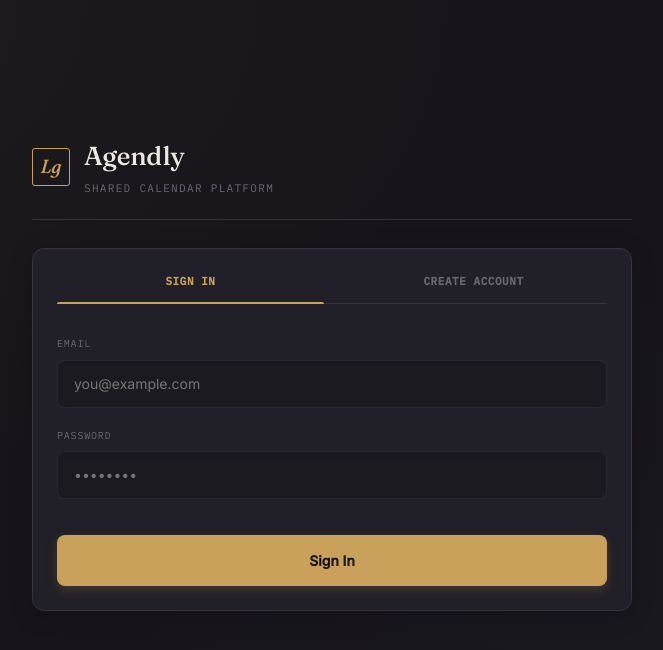
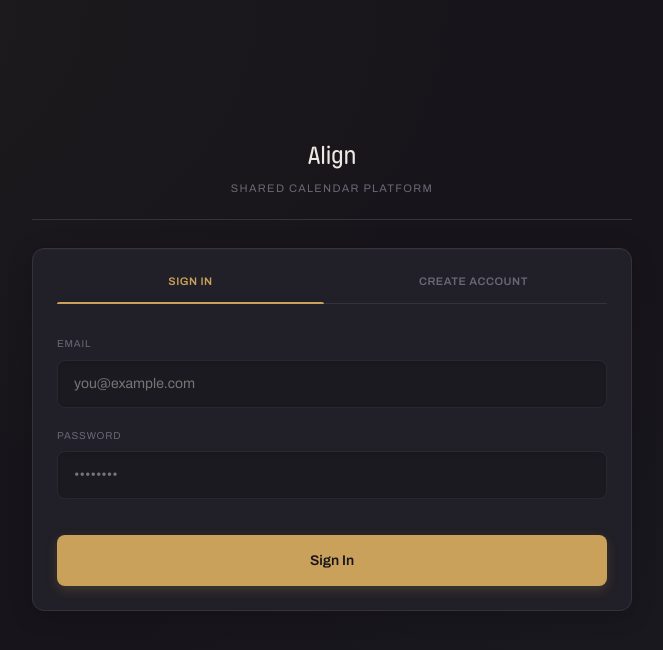
Before and after one commit to SimpleMindedMoron/minimal-calendar, a Next.js app: page /login in a window 1280 px wide. Shown: the top 650 px of the page, without its empty margins (308-971 px from the left). Built offline with nearby package versions, Linux system fonts and the light colour scheme; no server answers.

Commit message:
Update fonts

```diff
--- a/app/components/calendar-panel/calendar-panel.module.css
+++ b/app/components/calendar-panel/calendar-panel.module.css
@@ -5,7 +5,7 @@
   margin-bottom: 18px;
 }
 .panelHead h2 {
-  font-family: 'Fraunces', serif;
+  font-family: 'Pilcrow Rounded', sans-serif;
   font-style: italic;
   font-weight: 500;
   font-size: 21px;
@@ -15,7 +15,7 @@
   display: flex;
   align-items: center;
   gap: 10px;
-  font-family: 'IBM Plex Mono', monospace;
+  font-family: 'Archivo', sans-serif;
   font-size: 11px;
   color: var(--ink-faint);
 }
@@ -39,7 +39,7 @@
 }
 
 .addBtn {
-  font-family: 'IBM Plex Mono', monospace !important;
+  font-family: 'Archivo', sans-serif !important;
   font-size: 11px !important;
   letter-spacing: 0.04em;
   color: var(--bg) !important;
@@ -61,7 +61,7 @@
   margin-bottom: 4px;
 }
 .weekdays span {
-  font-family: 'IBM Plex Mono', monospace;
+  font-family: 'Archivo', sans-serif;
   font-size: 10px;
   letter-spacing: 0.1em;
   text-transform: uppercase;
@@ -103,7 +103,7 @@
 }
 
 .date {
-  font-family: 'Fraunces', serif;
+  font-family: 'Pilcrow Rounded', sans-serif;
   font-size: 14px;
   color: var(--ink-dim);
 }
@@ -141,7 +141,7 @@
 }
 
 .tab {
-  font-family: 'IBM Plex Mono', monospace;
+  font-family: 'Archivo', sans-serif;
   font-size: 8.5px;
   letter-spacing: 0.03em;
   padding: 1.5px 5px;
@@ -192,7 +192,7 @@
   margin-top: 18px;
   padding-top: 16px;
   border-top: 1px solid var(--rule-soft);
-  font-family: 'IBM Plex Mono', monospace;
+  font-family: 'Archivo', sans-serif;
   font-size: 10.5px;
   color: var(--ink-dim);
 }
--- a/app/components/event-dialog/event-dialog.module.css
+++ b/app/components/event-dialog/event-dialog.module.css
@@ -24,7 +24,7 @@
 .title {
   margin: 0 0 1.6rem;
   color: var(--ink);
-  font-family: 'Fraunces', serif;
+  font-family: 'Pilcrow Rounded', sans-serif;
   font-style: italic;
   font-size: 26px;
   font-weight: 500;
@@ -45,7 +45,7 @@
   display: grid;
   gap: 0.42rem;
   color: var(--ink-faint);
-  font-family: 'IBM Plex Mono', monospace;
+  font-family: 'Archivo', sans-serif;
   font-size: 10px;
   letter-spacing: 0.08em;
   text-transform: uppercase;
@@ -59,7 +59,7 @@
   border-radius: 6px;
   background: var(--bg);
   color: var(--ink);
-  font-family: 'Inter', sans-serif;
+  font-family: 'Archivo', sans-serif;
   font-size: 14px;
   transition: border-color 0.2s, background-color 0.2s;
 }
@@ -83,7 +83,7 @@
   min-height: 2.65rem;
   padding: 0.55rem 1.2rem;
   border-radius: 6px;
-  font-family: 'Inter', sans-serif;
+  font-family: 'Archivo', sans-serif;
   font-size: 13px;
   font-weight: 500;
   transition: all 0.2s;
--- a/app/components/login-form/login-form.module.css
+++ b/app/components/login-form/login-form.module.css
@@ -21,7 +21,7 @@
   border: 0;
   background: transparent;
   color: var(--ink-faint);
-  font-family: 'IBM Plex Mono', monospace;
+  font-family: 'Archivo', sans-serif;
   font-size: 11px;
   font-weight: 600;
   letter-spacing: 0.05em;
@@ -55,7 +55,7 @@
   margin-bottom: 1.5rem;
   padding: 0.8rem;
   border-radius: 6px;
-  font-family: 'Inter', sans-serif;
+  font-family: 'Archivo', sans-serif;
   font-size: 13px;
   text-align: center;
   animation: fade-in 300ms ease;
@@ -85,7 +85,7 @@
   flex-direction: column;
   gap: 0.5rem;
   color: var(--ink-faint);
-  font-family: 'IBM Plex Mono', monospace;
+  font-family: 'Archivo', sans-serif;
   font-size: 10px;
   letter-spacing: 0.08em;
   text-transform: uppercase;
@@ -99,7 +99,7 @@
   border-radius: 8px;
   background: var(--bg-warm);
   color: var(--ink);
-  font-family: 'Inter', sans-serif;
+  font-family: 'Archivo', sans-serif;
   font-size: 14px;
   transition: all 0.2s ease;
   box-shadow: inset 0 2px 4px rgba(0,0,0,0.1);
@@ -124,7 +124,7 @@
   border-radius: 8px;
   background: var(--gold);
   color: var(--bg);
-  font-family: 'Inter', sans-serif;
+  font-family: 'Archivo', sans-serif;
   font-size: 14px;
   font-weight: 600;
   transition: all 0.2s ease;
--- a/app/components/room-dialog/room-dialog.module.css
+++ b/app/components/room-dialog/room-dialog.module.css
@@ -28,7 +28,7 @@
 .title {
   margin: 0;
   color: var(--ink);
-  font-family: 'Fraunces', serif;
+  font-family: 'Pilcrow Rounded', sans-serif;
   font-style: italic;
   font-size: 26px;
   font-weight: 500;
@@ -37,7 +37,7 @@
 .subtitle {
   margin: 0.4rem 0 0;
   color: var(--ink-dim);
-  font-family: 'Inter', sans-serif;
+  font-family: 'Archivo', sans-serif;
   font-size: 13px;
 }
 
@@ -54,7 +54,7 @@
   border: 0;
   background: transparent;
   color: var(--ink-faint);
-  font-family: 'IBM Plex Mono', monospace;
+  font-family: 'Archivo', sans-serif;
   font-size: 11px;
   font-weight: 600;
   letter-spacing: 0.04em;
@@ -88,7 +88,7 @@
   display: grid;
   gap: 0.42rem;
   color: var(--ink-faint);
-  font-family: 'IBM Plex Mono', monospace;
+  font-family: 'Archivo', sans-serif;
   font-size: 10px;
   letter-spacing: 0.08em;
   text-transform: uppercase;
@@ -102,7 +102,7 @@
   border-radius: 6px;
   background: var(--bg);
   color: var(--ink);
-  font-family: 'Inter', sans-serif;
+  font-family: 'Archivo', sans-serif;
   font-size: 14px;
   transition: border-color 0.2s, background-color 0.2s;
 }
@@ -126,7 +126,7 @@
   min-height: 2.65rem;
   padding: 0.55rem 1.2rem;
   border-radius: 6px;
-  font-family: 'Inter', sans-serif;
+  font-family: 'Archivo', sans-serif;
   font-size: 13px;
   font-weight: 500;
   transition: all 0.2s;
--- a/app/globals.css
+++ b/app/globals.css
@@ -1,3 +1,23 @@
+
+@font-face {
+  font-family: 'Archivo';
+  src: url('/fonts/Archivo-Variable.ttf') format('truetype');
+  font-weight: 100 900;
+  font-style: normal;
+}
+@font-face {
+  font-family: 'Archivo';
+  src: url('/fonts/Archivo-VariableItalic.ttf') format('truetype');
+  font-weight: 100 900;
+  font-style: italic;
+}
+@font-face {
+  font-family: 'Pilcrow Rounded';
+  src: url('/fonts/PilcrowRounded-Variable.ttf') format('truetype');
+  font-weight: 100 900;
+  font-style: normal;
+}
+
 /* ── Font Variables ──────────────────────────────────────────────────── */
 :root {
   --bg: #17151B;
@@ -42,7 +62,7 @@ body {
     radial-gradient(ellipse at top left, rgba(201, 161, 90, 0.05), transparent 45%),
     radial-gradient(ellipse at bottom right, rgba(126, 160, 196, 0.04), transparent 50%);
   color: var(--ink);
-  font-family: 'Inter', sans-serif;
+  font-family: 'Archivo', sans-serif;
   line-height: 1.55;
   -webkit-font-smoothing: antialiased;
   -moz-osx-font-smoothing: grayscale;
--- a/app/layout.tsx
+++ b/app/layout.tsx
@@ -17,7 +17,7 @@ export default function RootLayout({
       <head>
         <link rel="preconnect" href="https://fonts.googleapis.com" />
         <link rel="preconnect" href="https://fonts.gstatic.com" crossOrigin="anonymous" />
-        <link href="https://fonts.googleapis.com/css2?family=Fraunces:ital,opsz,wght@0,9..144,400;0,9..144,500;1,9..144,500&family=Inter:wght@400;500&family=IBM+Plex+Mono:wght@400;500&display=swap" rel="stylesheet" />
+
       </head>
       <body>
         <Providers>{children}</Providers>
--- a/app/login/page.tsx
+++ b/app/login/page.tsx
@@ -45,15 +45,16 @@ export default function Login() {
 
   return (
     <div className={styles.appShell}>
-      <div className={styles.page} style={{ maxWidth: "600px", marginTop: "10vh" }}>
-
+      <div
+        className={styles.page}
+        style={{ maxWidth: "600px", marginTop: "10vh" }}
+      >
         {/* Same Letterhead as the main app */}
         <div className={styles.letterhead}>
           <div className={styles.mark}>
-            <div className={styles.markGlyph}>Lg</div>
             <div>
               <div className={styles.roomSelectWrapper}>
-                <h1>Agendly</h1>
+                <h1>Align</h1>
               </div>
               <div className={styles.sub}>
                 <span>Shared calendar platform</span>
@@ -71,7 +72,6 @@ export default function Login() {
             onSignUp={signUp}
           />
         </div>
-
       </div>
     </div>
   );
--- a/app/page.module.css
+++ b/app/page.module.css
@@ -12,7 +12,7 @@
 
 .letterhead {
   display: flex;
-  justify-content: space-between;
+  justify-content: center;
   align-items: flex-end;
   padding-bottom: 22px;
   border-bottom: 1px solid var(--rule);
@@ -25,32 +25,19 @@
   gap: 14px;
 }
 
-.markGlyph {
-  width: 38px;
-  height: 38px;
-  border: 1px solid var(--gold);
-  border-radius: 3px;
-  display: flex;
-  align-items: center;
-  justify-content: center;
-  font-family: 'Fraunces', serif;
-  font-style: italic;
-  font-size: 19px;
-  color: var(--gold);
-}
-
 .letterhead h1 {
-  font-family: 'Fraunces', serif;
+  font-family: 'Pilcrow Rounded', sans-serif;
   font-weight: 500;
   font-size: 26px;
   letter-spacing: -0.01em;
   display: flex;
   align-items: center;
+  justify-self: center;
   gap: 12px;
 }
 
 .letterhead .sub {
-  font-family: 'IBM Plex Mono', monospace;
+  font-family: 'Archivo', sans-serif;
   font-size: 11px;
   letter-spacing: 0.12em;
   text-transform: uppercase;
@@ -58,6 +45,7 @@
   margin-top: 4px;
   display: flex;
   align-items: center;
+  text-align: center;
   gap: 12px;
 }
 
@@ -78,7 +66,9 @@
   border: 1px solid var(--rule);
   border-radius: 12px;
   padding: 24px;
-  box-shadow: 0 4px 24px rgba(0,0,0,0.2), inset 0 1px 0 rgba(255,255,255,0.03);
+  box-shadow:
+    0 4px 24px rgba(0, 0, 0, 0.2),
+    inset 0 1px 0 rgba(255, 255, 255, 0.03);
 }
 
 .sidebar {
@@ -92,11 +82,13 @@
   border: 1px solid var(--rule);
   border-radius: 12px;
   padding: 24px;
-  box-shadow: 0 4px 24px rgba(0,0,0,0.2), inset 0 1px 0 rgba(255,255,255,0.03);
+  box-shadow:
+    0 4px 24px rgba(0, 0, 0, 0.2),
+    inset 0 1px 0 rgba(255, 255, 255, 0.03);
 }
 
 .upcomingTitle {
-  font-family: 'Fraunces', serif;
+  font-family: 'Pilcrow Rounded', sans-serif;
   font-style: italic;
   font-size: 20px;
   font-weight: 500;
@@ -119,7 +111,7 @@
 }
 
 .upcomingDate {
-  font-family: 'IBM Plex Mono', monospace;
+  font-family: 'Archivo', sans-serif;
   font-size: 11px;
   color: var(--ink-dim);
   width: 45px;
@@ -131,20 +123,20 @@
 }
 
 .upcomingName {
-  font-family: 'Inter', sans-serif;
+  font-family: 'Archivo', sans-serif;
   font-size: 14px;
   color: var(--ink);
   font-weight: 500;
 }
 
 .upcomingTime {
-  font-family: 'IBM Plex Mono', monospace;
+  font-family: 'Archivo', sans-serif;
   font-size: 11px;
   color: var(--ink-faint);
 }
 
 .emptyUpcoming {
-  font-family: 'Inter', sans-serif;
+  font-family: 'Archivo', sans-serif;
   font-size: 13px;
   color: var(--ink-dim);
   font-style: italic;
@@ -154,7 +146,7 @@
   background: transparent;
   border: none;
   color: var(--gold);
-  font-family: 'IBM Plex Mono', monospace;
+  font-family: 'Archivo', sans-serif;
   font-size: 11px;
   text-transform: uppercase;
   letter-spacing: 0.05em;
@@ -177,7 +169,7 @@
   border-radius: 4px;
   font-size: 12px;
   padding: 4px 8px;
-  font-family: 'Inter', sans-serif;
+  font-family: 'Archivo', sans-serif;
   display: inline-flex;
   align-items: center;
   gap: 6px;
@@ -200,12 +192,14 @@
   position: relative;
   display: flex;
   align-items: center;
+  justify-content: center;
   gap: 8px;
   cursor: pointer;
   user-select: none;
 }
 .roomSelectWrapper:hover h1 {
   color: var(--gold);
+  font-weight: 900;
 }
 .dropdownIcon {
   color: var(--ink-dim);
@@ -225,7 +219,7 @@
   border-radius: 8px;
   padding: 8px;
   min-width: 200px;
-  box-shadow: 0 10px 30px rgba(0,0,0,0.4);
+  box-shadow: 0 10px 30px rgba(0, 0, 0, 0.4);
   z-index: 100;
   display: flex;
   flex-direction: column;
@@ -235,15 +229,21 @@
 }
 
 @keyframes dropdown-in {
-  from { opacity: 0; transform: scaleY(0.95) translateY(-5px); }
-  to { opacity: 1; transform: scaleY(1) translateY(0); }
+  from {
+    opacity: 0;
+    transform: scaleY(0.95) translateY(-5px);
+  }
+  to {
+    opacity: 1;
+    transform: scaleY(1) translateY(0);
+  }
 }
 
 .roomOption {
   background: transparent;
   border: none;
   color: var(--ink);
-  font-family: 'Inter', sans-serif;
+  font-family: 'Archivo', sans-serif;
   font-size: 14px;
   text-align: left;
   padding: 8px 12px;
```
Also changed, not shown: app/components/event-list/event-list.module.css (+6 -6 lines).
